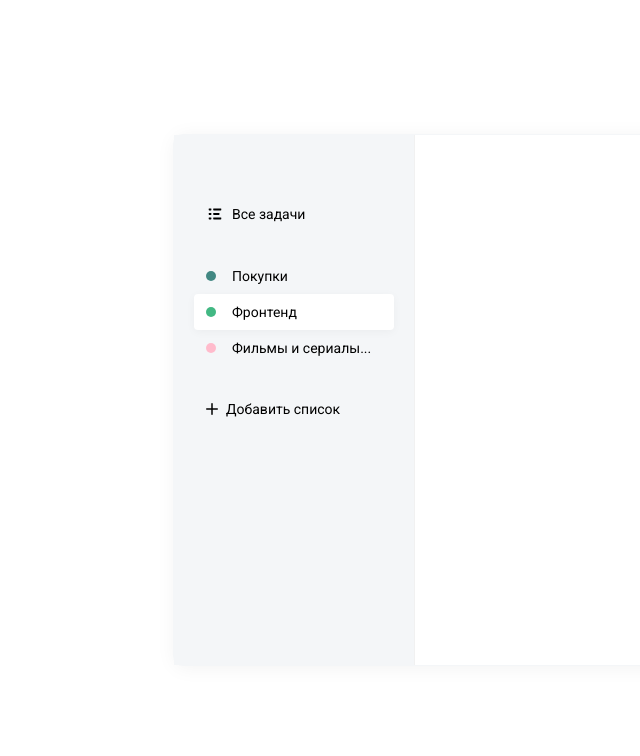
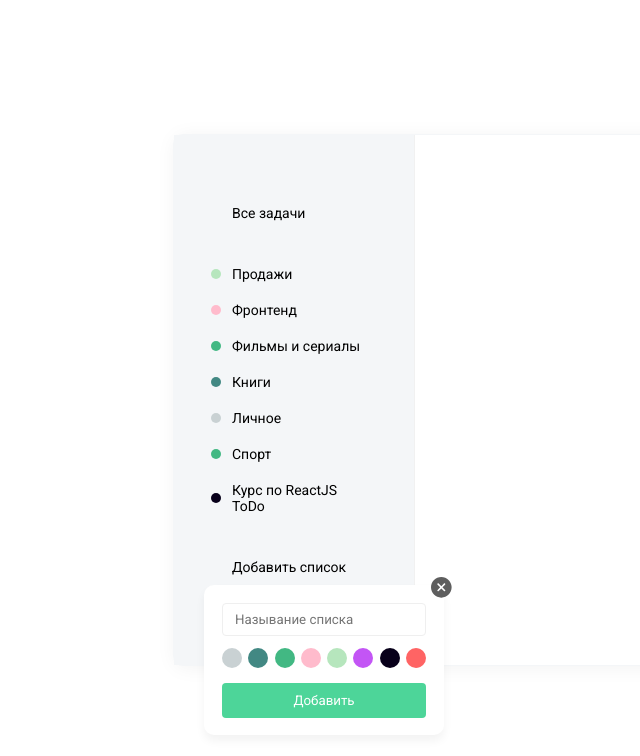
Before and after one commit to isamidinovas/Todo-ReactJS, a React (Create React App) app: page / in a window 1280 px wide. Shown: the top 756 px of the page, without its empty margins (91-731 px from the left). Built offline with nearby package versions, Linux system fonts and the light colour scheme.

Commit message:
added an add button to the left side of the first page, you can add a list(3 lesson)

```diff
--- a/src/App.js
+++ b/src/App.js
@@ -1,12 +1,27 @@
 
-import React from "react";
+import React,{useState} from "react";
 import List from "./components/List"
+import AddButtonList from './components/AddList/index'
+import DB from './assets/db.json'
 
 function App(){
+  const [lists, setLists]=useState(
+    DB.lists.map(item =>{
+    item.color=DB.colors.filter(color => color.id===item.colorId)[0].name;
+   return item;
+  })
+  );
 
+  const onAddList =(obj) =>{
+    const newList=[...lists,obj];
+    setLists(newList);
+  }
   return (
       <div className="todo">
           <div className="todo__sidebar">
+
+
+
             <List items={[
               {
                 icon: (
@@ -14,44 +29,14 @@ function App(){
                 <path d="M12.96 8.10001H7.74001C7.24321 8.10001 7.20001 8.50231 7.20001 9.00001C7.20001 9.49771 7.24321 9.90001 7.74001 9.90001H12.96C13.4568 9.90001 13.5 9.49771 13.5 9.00001C13.5 8.50231 13.4568 8.10001 12.96 8.10001V8.10001ZM14.76 12.6H7.74001C7.24321 12.6 7.20001 13.0023 7.20001 13.5C7.20001 13.9977 7.24321 14.4 7.74001 14.4H14.76C15.2568 14.4 15.3 13.9977 15.3 13.5C15.3 13.0023 15.2568 12.6 14.76 12.6ZM7.74001 5.40001H14.76C15.2568 5.40001 15.3 4.99771 15.3 4.50001C15.3 4.00231 15.2568 3.60001 14.76 3.60001H7.74001C7.24321 3.60001 7.20001 4.00231 7.20001 4.50001C7.20001 4.99771 7.24321 5.40001 7.74001 5.40001ZM4.86001 8.10001H3.24001C2.74321 8.10001 2.70001 8.50231 2.70001 9.00001C2.70001 9.49771 2.74321 9.90001 3.24001 9.90001H4.86001C5.35681 9.90001 5.40001 9.49771 5.40001 9.00001C5.40001 8.50231 5.35681 8.10001 4.86001 8.10001ZM4.86001 12.6H3.24001C2.74321 12.6 2.70001 13.0023 2.70001 13.5C2.70001 13.9977 2.74321 14.4 3.24001 14.4H4.86001C5.35681 14.4 5.40001 13.9977 5.40001 13.5C5.40001 13.0023 5.35681 12.6 4.86001 12.6ZM4.86001 3.60001H3.24001C2.74321 3.60001 2.70001 4.00231 2.70001 4.50001C2.70001 4.99771 2.74321 5.40001 3.24001 5.40001H4.86001C5.35681 5.40001 5.40001 4.99771 5.40001 4.50001C5.40001 4.00231 5.35681 3.60001 4.86001 3.60001Z" fill="black"/>
                 </svg>
                 ),
-              name:'Все задачи',
+              name:"Все задачи",
 
                 }
             ]}
+         />
 
-            />
-
-             <List
-              items={[
-              {
-                color:'green',
-              name:'Покупки'
-                },
-                {
-                  color:'blue',
-                name:'Фронтенд',
-                active:true
-                  },
-                  {
-                    color:'pink',
-                  name:'Фильмы и сериалы...'
-                    }
-            ]}
-            isRemovable={true}
-            />
-          <List
-              items={[
-              {
-                className:"list__add-button",
-                icon: <svg width="12" height="12" viewBox="0 0 16 16" fill="none" xmlns="http://www.w3.org/2000/svg">
-                <path d="M8 1V15" stroke="black" strokeWidth="2" strokeLinecap="round" strokeLinejoin="round"/>
-                <path d="M1 8H15" stroke="black" strokeWidth="2" strokeLinecap="round" strokeLinejoin="round"/>
-                </svg>,
-              name:'Добавить список'
-                },
-            ]}
-            />
-
+<List items={lists} onRemove={()=>(alert(1))} isRemovable/>
+      <AddButtonList onAdd={onAddList} colors={DB.colors}/>
           </div>
           <div className="todo_tasks"></div>
       </div>
--- /dev/null
+++ b/src/assets/db.json
@@ -0,0 +1,173 @@
+{
+    "lists": [
+      {
+        "id": 1,
+        "name": "Продажи",
+        "colorId": 5
+      },
+      {
+        "id": 2,
+        "name": "Фронтенд",
+        "colorId": 4
+      },
+      {
+        "id": 3,
+        "name": "Фильмы и сериалы",
+        "colorId": 3
+      },
+      {
+        "id": 4,
+        "name": "Книги",
+        "colorId": 2
+      },
+      {
+        "id": 5,
+        "name": "Личное",
+        "colorId": 1
+      },
+      {
+        "name": "Спорт",
+        "colorId": 3,
+        "id": 6
+      },
+      {
+        "name": "Курс по ReactJS ToDo",
+        "colorId": 7,
+        "id": 7
+      }
+    ],
+    "tasks": [
+      {
+        "id": 1,
+        "listId": 2,
+        "text": "Изучить JavaScript",
+        "completed": true
+      },
+      {
+        "id": 2,
+        "listId": 2,
+        "text": "Изучить паттерны проектирования",
+        "completed": false
+      },
+      {
+        "id": 3,
+        "listId": 2,
+        "text": "ReactJS Hooks (useState, useReducer, useEffect и т.д.)",
+        "completed": true
+      },
+      {
+        "id": 4,
+        "listId": 2,
+        "text": "Redux (redux-observable, redux-saga)",
+        "completed": false
+      },
+      {
+        "listId": 2,
+        "text": "123",
+        "completed": true,
+        "id": 5
+      },
+      {
+        "listId": 1,
+        "text": "test",
+        "completed": false,
+        "id": 6
+      },
+      {
+        "listId": 1,
+        "text": "qweqwe",
+        "completed": false,
+        "id": 7
+      },
+      {
+        "listId": 1,
+        "text": "qweqwe",
+        "completed": true,
+        "id": 8
+      },
+      {
+        "listId": 1,
+        "text": "123",
+        "completed": false,
+        "id": 9
+      },
+      {
+        "listId": 4,
+        "text": "Купить 1984!",
+        "completed": true,
+        "id": 10
+      },
+      {
+        "listId": 2,
+        "text": "222",
+        "completed": true,
+        "id": 12
+      },
+      {
+        "listId": 7,
+        "text": "Сделали сайдбар",
+        "completed": true,
+        "id": 15
+      },
+      {
+        "listId": 7,
+        "text": "Сделали список задач",
+        "completed": true,
+        "id": 16
+      },
+      {
+        "listId": 7,
+        "text": "Сделали удаление и редактирование задач и списков",
+        "completed": true,
+        "id": 17
+      },
+      {
+        "listId": 8,
+        "text": "tttt",
+        "completed": false,
+        "id": 18
+      }
+    ],
+    "colors": [
+      {
+        "id": 1,
+        "hex": "#C9D1D3",
+        "name": "grey"
+      },
+      {
+        "id": 2,
+        "hex": "#42B883",
+        "name": "green"
+      },
+      {
+        "id": 3,
+        "hex": "#64C4ED",
+        "name": "blue"
+      },
+      {
+        "id": 4,
+        "hex": "#FFBBCC",
+        "name": "pink"
+      },
+      {
+        "id": 5,
+        "hex": "#B6E6BD",
+        "name": "lime"
+      },
+      {
+        "id": 6,
+        "hex": "#C355F5",
+        "name": "purple"
+      },
+      {
+        "id": 7,
+        "hex": "#110133",
+        "name": "black"
+      },
+      {
+        "id": 8,
+        "hex": "#FF6464",
+        "name": "red"
+      }
+    ]
+  }
--- /dev/null
+++ b/src/components/AddList/AddListBotton.scss
@@ -0,0 +1,37 @@
+.add-list{
+    &__popup{
+width: 235px;
+height: 150px;
+width: 240px;
+background: #FFFFFF;
+box-shadow: 0px 6px 10px rgba(0, 0, 0, 0.05);
+border-radius: 10px;
+padding: 18px;
+box-sizing: border-box;
+position: relative;
+top: -25px;
+left: 10px;
+ .button{
+     width: 100%;
+     margin-top:15px ;
+ }
+
+ &-close-btn{
+     position: absolute;
+     right:-8px;
+     top: -8px;
+     cursor: pointer;
+ }
+ &-colors{
+     display: flex;
+     justify-content:space-between ;
+   margin-top:12px;
+
+   .badge{
+    width: 20px;
+    height: 20px;
+
+}
+ }
+ }
+}
--- /dev/null
+++ b/src/components/AddList/index.jsx
@@ -0,0 +1,69 @@
+import React, {useState} from "react";
+import List from '../List';
+import '../../components/AddList/AddListBotton.scss'
+import Badge from '../Badge';
+import closeSvg from '../../assets/img/close.svg'
+
+const AddListButton =({colors, onAdd}) => {
+  const [visiblePopup, setVisiblePopup]=useState(true);
+  const [seletedColor, selectColor]=useState(colors[0].id);
+  const [inputValue, setInputValue]=useState('')
+
+  const onClose =() => {
+    setVisiblePopup(false);
+    setInputValue('')
+    selectColor(colors[0].id);
+  }
+  const addList = () => {
+    if(!inputValue) {
+      alert("Введите название списка")
+      return;
+    }
+
+    const color =colors.filter(c => c.id ===seletedColor)[0].name;
+    onAdd({"id":Math.random(), "name": inputValue, color});
+    onClose();
+  };
+    return(
+      <div className="add-list">
+        <List
+        onClick={()=>setVisiblePopup(true)}
+        items={[
+        {
+          className:"list__add-button",
+          icon:<svg width="16" height="16" viewBox="0 0 16 16" fill="none" xmlns="http://www.w3.org/2000/svg">
+          <path d="M8 1V15" stroke="black" stroke-width="2" stroke-linecap="round" stroke-linejoin="round"/>
+          <path d="M1 8H15" stroke="black" stroke-width="2" stroke-linecap="round" stroke-linejoin="round"/>
+          </svg>
+          ,
+        name:'Добавить список'
+          }
+      ]}
+      />
+      { visiblePopup && <
+        div className="add-list__popup">
+        <img onClick={onClose}
+        src={closeSvg} alt="close btn" className="add-list__popup-close-btn"/>
+        <input value={inputValue}
+         onChange={e => setInputValue(e.target.value) }
+        className="field" type="text" placeholder="Называние списка" />
+        <div className="add-list__popup-colors">
+
+              {
+                colors.map(color =>(
+                <Badge onClick={()=> selectColor(color.id)}
+                key={color.id}
+                 color={color.name}
+                 className={seletedColor=== color.id && 'active'}/>
+                ))}
+
+        </div>
+         <button onClick={addList} className="button">Добавить</button>
+      </div>
+      }
+      </div>
+    );
+  };
+
+
+export default AddListButton;
--- /dev/null
+++ b/src/components/Badge/Badge.scss
@@ -0,0 +1,33 @@
+.badge {
+    display:inline-block;
+    width: 10px;
+    height: 10px;
+    border-radius: 30px;
+
+     &--grey{
+         background-color:#c9d1d3 ;
+     }
+     &--lime{
+        background-color:#B6E6BD;
+    }
+    &--purple{
+        background-color:#C355F5 ;
+    }
+    &--black{
+        background-color:#08001a ;
+    }
+    &--red{
+        background-color:#ff6464 ;
+    }
+    &--green {
+        background-color: #428883;
+    }
+
+    &--blue {
+        background-color: #42B883;
+    }
+
+    &--pink {
+        background-color: #FFBBCC;
+    }
+}
--- /dev/null
+++ b/src/components/Badge/index.jsx
@@ -0,0 +1,7 @@
+import React from "react";
+import classNames from "classnames";
+import './Badge.scss';
+const Badge= ({color, onClick, className}) => <i onClick={onClick}
+className={classNames('badge',{[`badge--${color}`]: color}, className)}/>
+
+export default Badge;
--- a/src/components/List/index.jsx
+++ b/src/components/List/index.jsx
@@ -1,21 +1,29 @@
 import React from "react";
 import './list.scss'
+import removeSvg from '../../assets/img/remove.svg'
+import Badge from "../Badge";
 
+const List = ({ items, isRemovable, onClick,onRemove }) => {
 
-
-const List = ({ items, isRemovable }) => {
-    console.log(items, isRemovable);
+    const removeList =(item) =>{
+        if(window.confirm('Вы действителбно хотите удалить список?')){
+            onRemove(item);
+        }    }
     return (
-        <ul className="list">
+        <ul onClick={onClick} className="list">
             {
-                items.map(item => <li className={item.active ? 'active' : ""}>
-                    <i>
-                        {item.icon ? item.icon : <i className={`badge badge--${item.color}`}/>}
+                items.map(item=> <li className={item.active ? 'active' : ""}>
+                    <i>{
+                    <Badge color={item.color}/>}
                     </i>
 
                     <span>{item.name}</span>
 
-
+                 {isRemovable &&
+                 <img className="list__remove-icon"
+                  src={removeSvg} alt="remove icon"
+                  onClick= {() =>removeList(item)}
+                  />}
                 </li>)
             }
 
--- a/src/components/List/list.scss
+++ b/src/components/List/list.scss
@@ -1,7 +1,12 @@
 
 
 .list {
+
+    $self:&;
     margin-bottom: 25px;
+
+
+
 
     li {
         display: flex;
@@ -9,13 +14,35 @@
         cursor: pointer;
         padding: 10px 12px;
 
+        &:hover #{$self}__remove-icon {
+            opacity: 0.2;
+
+        }
+
+        #{$self}__remove-icon {
+            opacity:0 ;
+            &:hover{
+                opacity: 0.8;
+            }
+        }
+
+
+        span{
+            flex: 1;
+        }
+        &:hover{
+            background:rgba(255 , 255 ,255, 0.5);
+        }
         &.active {
             background: #ffffff;
             box-shadow: 0px 2px 10px rgba(0, 0, 0, 0.04);
             border-radius: 4px;
             padding: 10px 12px;
         }
-
+.badge{
+    position: relative;
+    left: 5px;
+}
         i {
             margin-right: 8px;
             display: inline-flex;
@@ -23,24 +50,7 @@
             img {
                 opacity: 0.6;
             }
-        }
 
-        .badge {
-            width: 10px;
-            height: 10px;
-            border-radius: 30px;
-
-            &--green {
-                background-color: #428883;
-            }
-
-            &--blue {
-                background-color: #42B883;
-            }
-
-            &--pink {
-                background-color: #FFBBCC;
-            }
         }
     }
 }
--- a/src/index.scss
+++ b/src/index.scss
@@ -28,3 +28,32 @@
       padding: 60px 20px;
   }
 }
+
+.button{
+background: #4DD599;
+border-radius: 4px;
+color: #fff;
+border: 0;
+padding: 10px 20px;
+cursor: pointer;
+
+&:hover{
+  background:darken(#4DD599, 6%);
+}
+&:active{
+  background:darken(#4DD599, 10%);
+}
+}
+
+.field{
+background: #FFFFFF;
+border: 1px solid #EFEFEF;
+box-sizing: border-box;
+border-radius: 4px;
+padding: 8px 12px;
+width:100% ;
+
+&:focus {
+  border-color: #dbdbdb;
+}
+}
```
